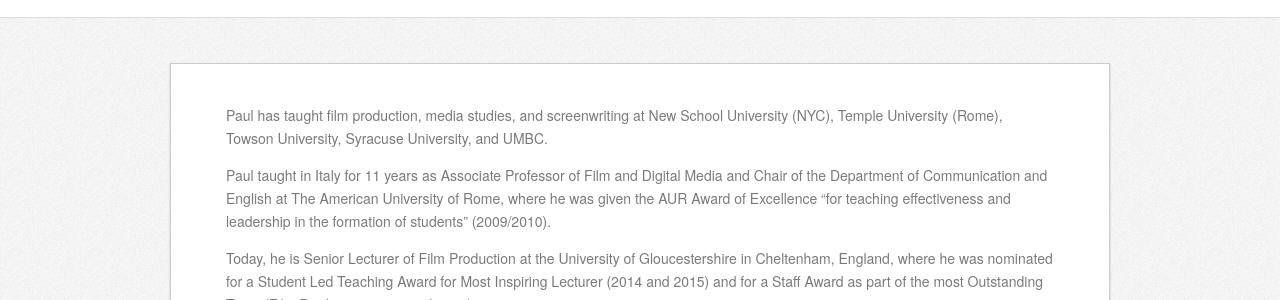
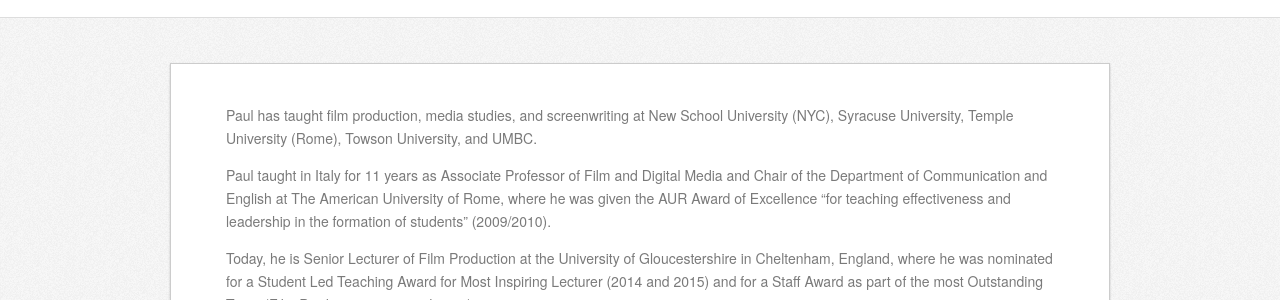
Before and after one commit to jennysharps/paul-zinder-static, a Jekyll site: the page built from teaching.md, in a window 1280 px wide. Shown: the part 124-424 px from the top of the page. Built offline with Jekyll 4.4.1, drawn with Linux system fonts in a browser that asks for light colours.

```diff
--- a/teaching.md
+++ b/teaching.md
@@ -22,7 +22,7 @@ permalink: /teaching/
 ---
 
 Paul has taught film production, media studies, and screenwriting at New School
-University (NYC), Temple University (Rome), Towson University, Syracuse University,
+University (NYC), Syracuse University, Temple University (Rome), Towson University,
 and UMBC.
 
 Paul taught in Italy for 11 years as Associate Professor of Film and Digital Media and
```
